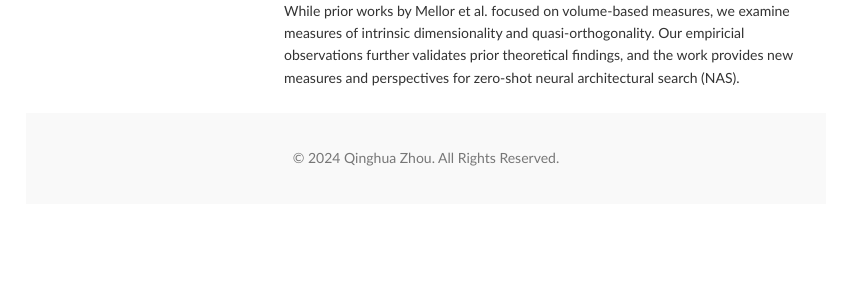
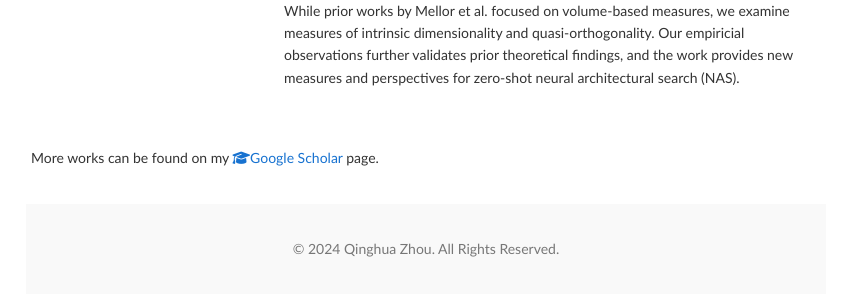
Before and after one commit to qinghua-zhou/qinghua-zhou.github.io, a plain HTML site: page index.html in a window 1280 px wide. Shown: the part 2203-2500 px from the top of the page, without its empty margins (214-1056 px from the left). Before the commit the page ends 2427 px from the top, so only its background shows below. Drawn offline with Linux system fonts and the light colour scheme; some icons are missing.

Commit message:
minor update

```diff
--- a/index.html
+++ b/index.html
@@ -243,6 +243,20 @@
             </tr>
         </tbody>
     </table>
+
+
+    <table style="width:100%;max-width:800px;border:0px;border-spacing:0px;border-collapse:separate;margin-right:auto;margin-left:auto;">
+        <tbody>
+            <tr>
+                <td style="padding:20px 5px;width:100%;vertical-align:middle;">
+                    <p>
+                       More works can be found on my
+                        <a href="https://scholar.google.com/citations?hl=en&user=VY_Ldu4AAAAJ&view_op=list_works&sortby=pubdate"><i class="fa fa-graduation-cap"></i>Google Scholar</a> page.
+                    </p>
+                </td>
+            </tr>
+        </tbody>
+    </table>
     <footer>
         <p>© 2024 Qinghua Zhou. All Rights Reserved.</p>
     </footer>
```
